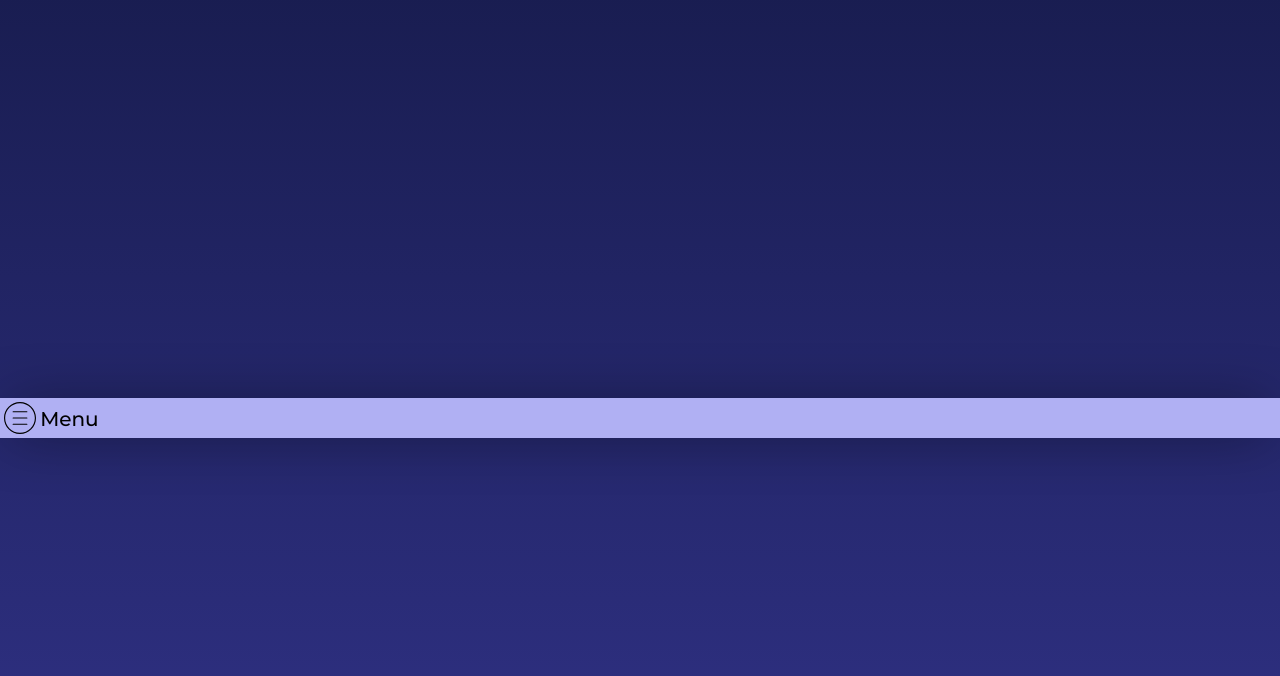
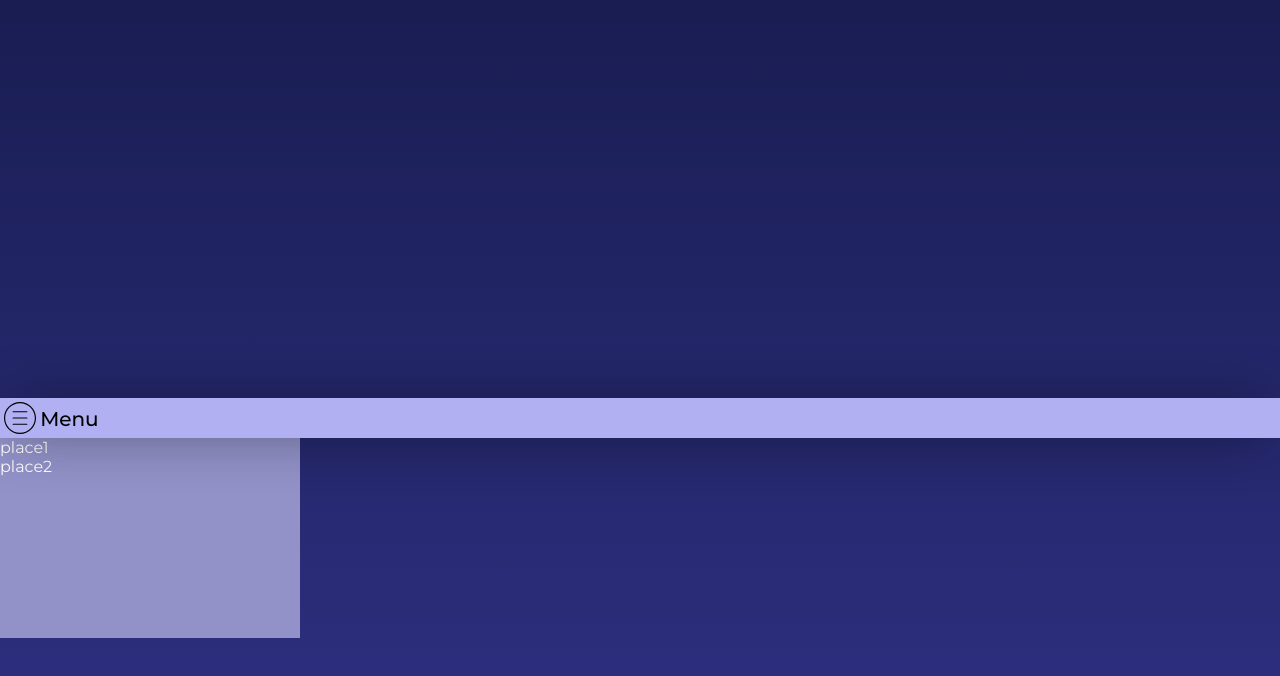
Before and after one commit to FrederikBRoth/RevampedWebsite, a React (Create React App) app: page /meme in a window 1280 px wide. Shown: the part 362-1038 px from the top of the page. Built offline with nearby package versions, Linux system fonts and the light colour scheme.

Commit message:
Added navbar animation
Also installed:
react-animations
styled-components

This is used for other animations

```diff
--- a/package.json
+++ b/package.json
@@ -4,10 +4,12 @@
   "private": true,
   "dependencies": {
     "react": "^16.11.0",
+    "react-animations": "^1.0.0",
     "react-dom": "^16.11.0",
     "react-router": "^5.1.2",
     "react-router-dom": "^5.1.2",
-    "react-scripts": "3.2.0"
+    "react-scripts": "3.2.0",
+    "styled-components": "^4.4.1"
   },
   "scripts": {
     "start": "react-scripts start",
--- a/public/MainStyle.css
+++ b/public/MainStyle.css
@@ -49,7 +49,23 @@ footer label {
 /*
 Navbar CSS
 */
+.navbar-popup {
+	position: fixed;
+	bottom: -200px;
+	left: 0;
+	height: 200px;
+	width: 300px;
+	background-color: rgb(146, 146, 201);
+	transition: bottom 0.5s;
+}
 
+.navbar-popup.open-nav {
+	bottom: 40px;
+}
+
+/*
+Grid Setup
+*/
 .maincontainer {
 	height: 200vh;
 	display: grid;
--- a/src/components/Footer.js
+++ b/src/components/Footer.js
@@ -2,19 +2,32 @@ import React, { Component, useState } from "react";
 import Navbar from "./Navbar";
 import menuLogo from "../img/menu.svg";
 
+// import styled, { keyframes } from "styled-components";
+// import { fadeIn} from "react-animations";
+
+// const fadeInUpAni = keyframes`${fadeIn}`;
+
+// const FadeinUpAni = styled.div`
+// 	animation: 0.5s ${fadeInUpAni};
+// `;
 function Footer() {
 	const [navbarOpen, setNavbarOpen] = useState(false);
 
 	function handleClick() {
 		setNavbarOpen(navbarOpen ? false : true);
+		const navbar = document.getElementById("navbar-popup");
+		navbar.classList.toggle("open-nav");
 	}
 
 	return (
-		<footer>
-			<img src={menuLogo} alt="menuicon" onClick={handleClick} />
-			<label>Menu</label>
-			{navbarOpen ? <Navbar /> : null}
-		</footer>
+		<div>
+			<Navbar />
+			<footer>
+				<img src={menuLogo} alt="menuicon" onClick={handleClick} />
+
+				<label>Menu</label>
+			</footer>
+		</div>
 	);
 }
 
--- a/src/components/Navbar.js
+++ b/src/components/Navbar.js
@@ -2,7 +2,7 @@ import React, { Component } from "react";
 
 function Navbar() {
 	return (
-		<div className="navbar-popup">
+		<div className="navbar-popup" id="navbar-popup">
 			<ul>
 				<li>place1</li>
 				<li>place2</li>
```
Also changed, not shown: 1 other file (tests, documents, lock files or other folders).
